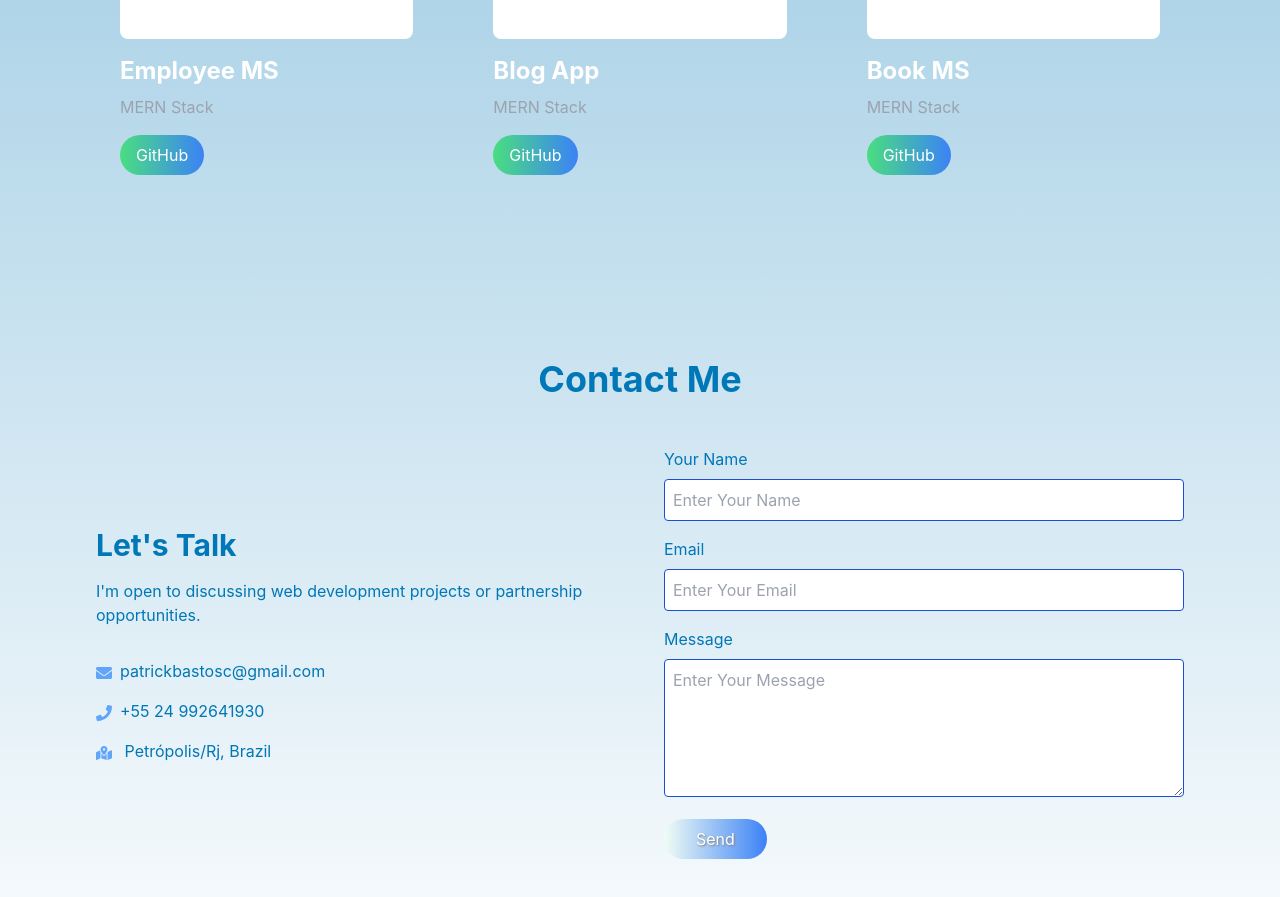
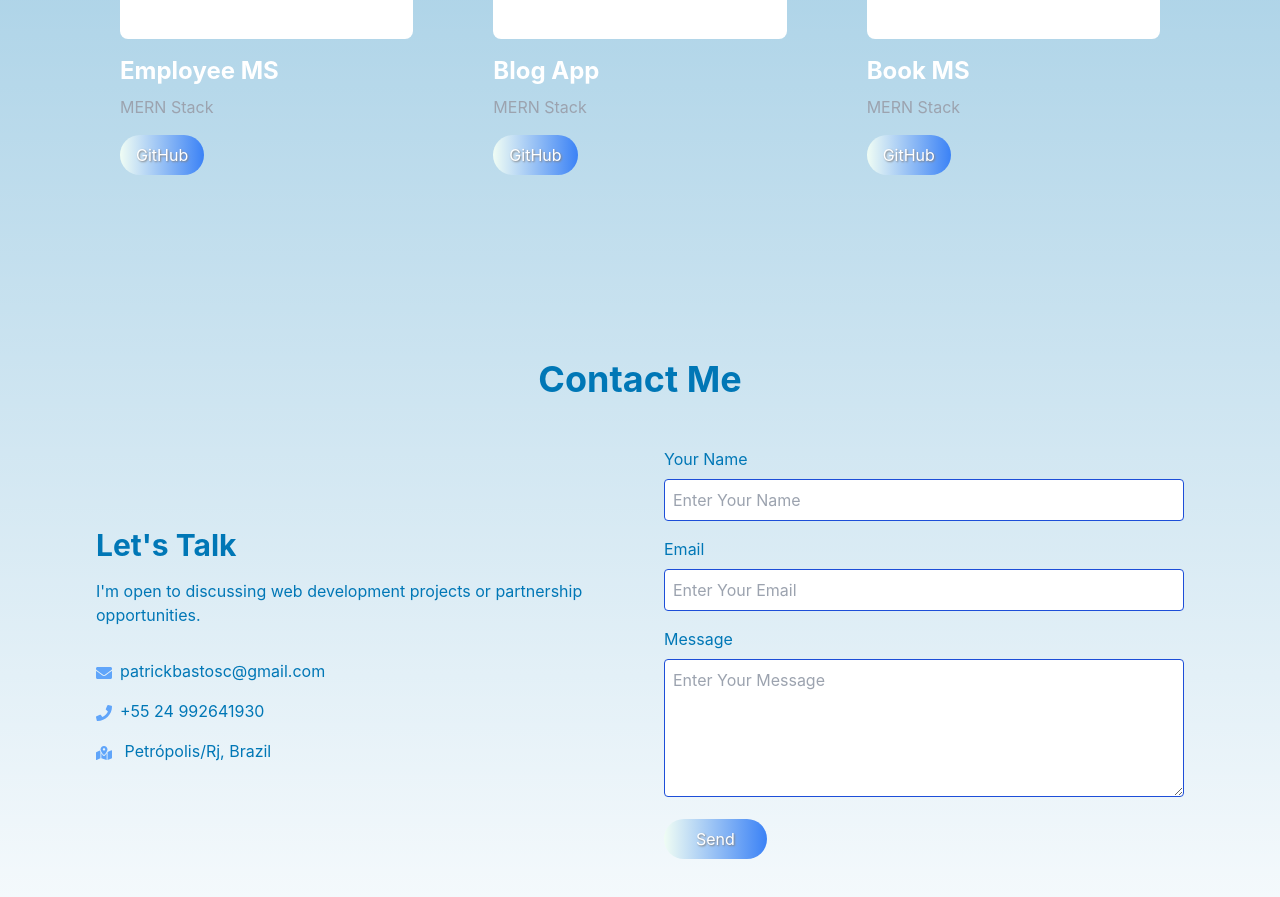
Before and after one commit to PatrickBastosDeveloper/MyPortfolio, a React (Vite) app: page / in a window 1280 px wide. Shown: the part 2300-3197 px from the top of the page. Built offline with nearby package versions, Linux system fonts and the light colour scheme.

Commit message:
feat: Update GitHub links in Projects component to new repository

```diff
--- a/src/components/Projects.jsx
+++ b/src/components/Projects.jsx
@@ -8,21 +8,21 @@ const projects = [
     name: "Employee MS",
     technologies: "MERN Stack",
     image: employeeMSImage,
-    github: "https://github.com/YouafKhan1",
+    github: "https://github.com/PatrickBastosDeveloper/",
   },
   {
     id: 2,
     name: "Blog App",
     technologies: "MERN Stack",
     image: bookMSImage,
-    github: "https://github.com/YouafKhan1",
+    github: "https://github.com/PatrickBastosDeveloper/",
   },
   {
     id: 3,
     name: "Book MS",
     technologies: "MERN Stack",
     image: employeeMSImage,
-    github: "https://github.com/YouafKhan1",
+    github: "https://github.com/PatrickBastosDeveloper/",
   },
 ];
 
@@ -33,15 +33,15 @@ const Projects = () => {
         <h2 className="text-4xl font-bold text-center mb-12">My Projects</h2>
         <div className="grid grid-cols-1 md:grid-cols-2 lg:grid-cols-3 gap-8">
           {projects.map((project) => (
-            <div key={project.id} className=" p-6 rounded-lg hover:shadow-lg
+            <div key={project.id} className="p-6 rounded-lg hover:shadow-lg
             transform transition-transform duration-300 hover:scale-105">
               <img src={project.image} alt={project.name} className="rounded-lg mb-4
               w-full h-38 object-cover" />
               <h3 className="text-2xl font-bold mb-2">{project.name}</h3>
               <p className="text-gray-400 mb-4">{project.technologies}</p>
               <a href={project.github} className="inline-block bg-gradient-to-r
-              from-green-400 to-blue-500 text-white px-4 py-2 rounded-full" target="_blank"
-              rel="noopener noreferrer">GitHub</a>
+              from-green-50 to-blue-500 text-white px-4 py-2 rounded-full" target="_blank"
+              rel="noopener noreferrer" style={{ textShadow: '1px 1px 2px gray' }}>GitHub</a>
             </div>
           ))}
         </div>
```
